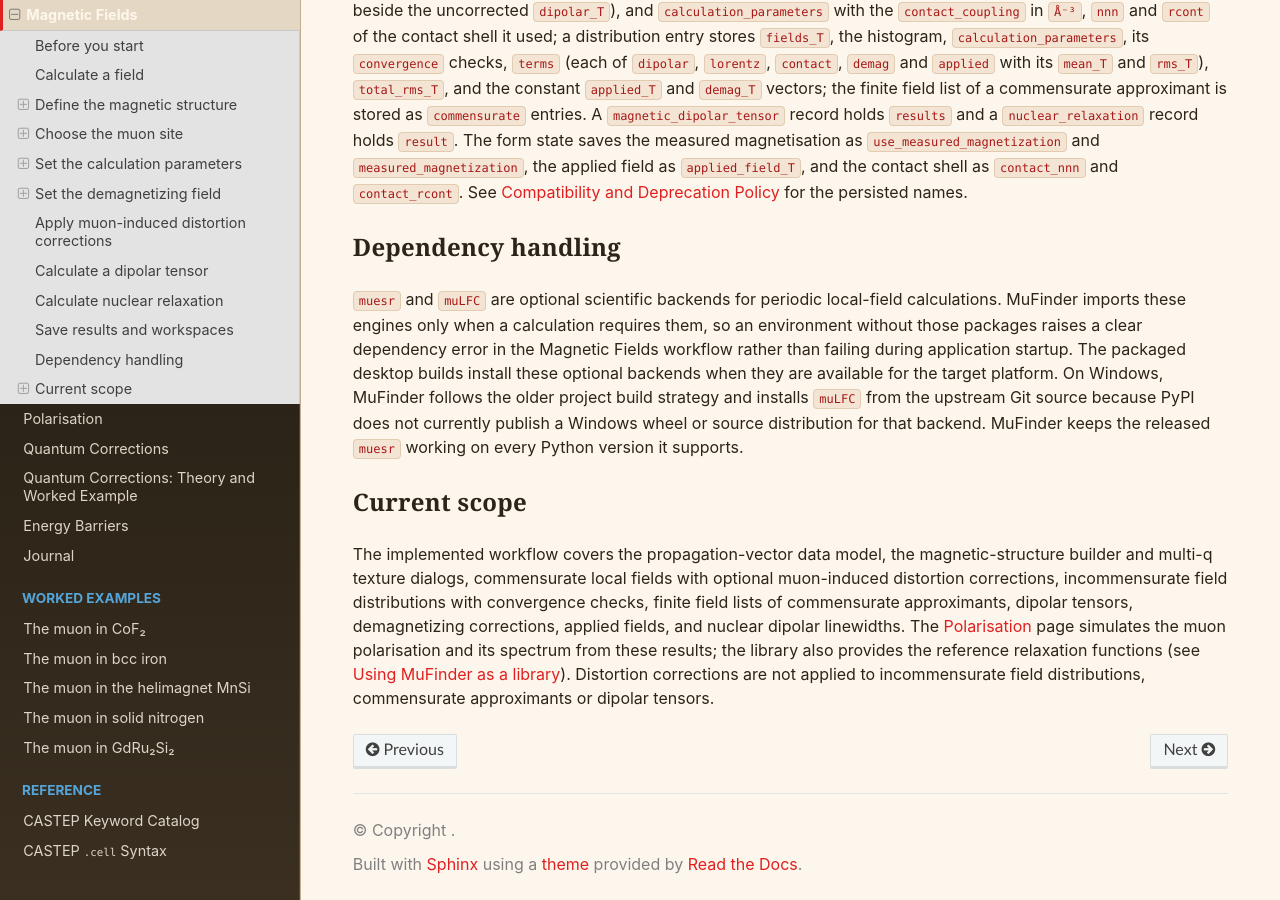
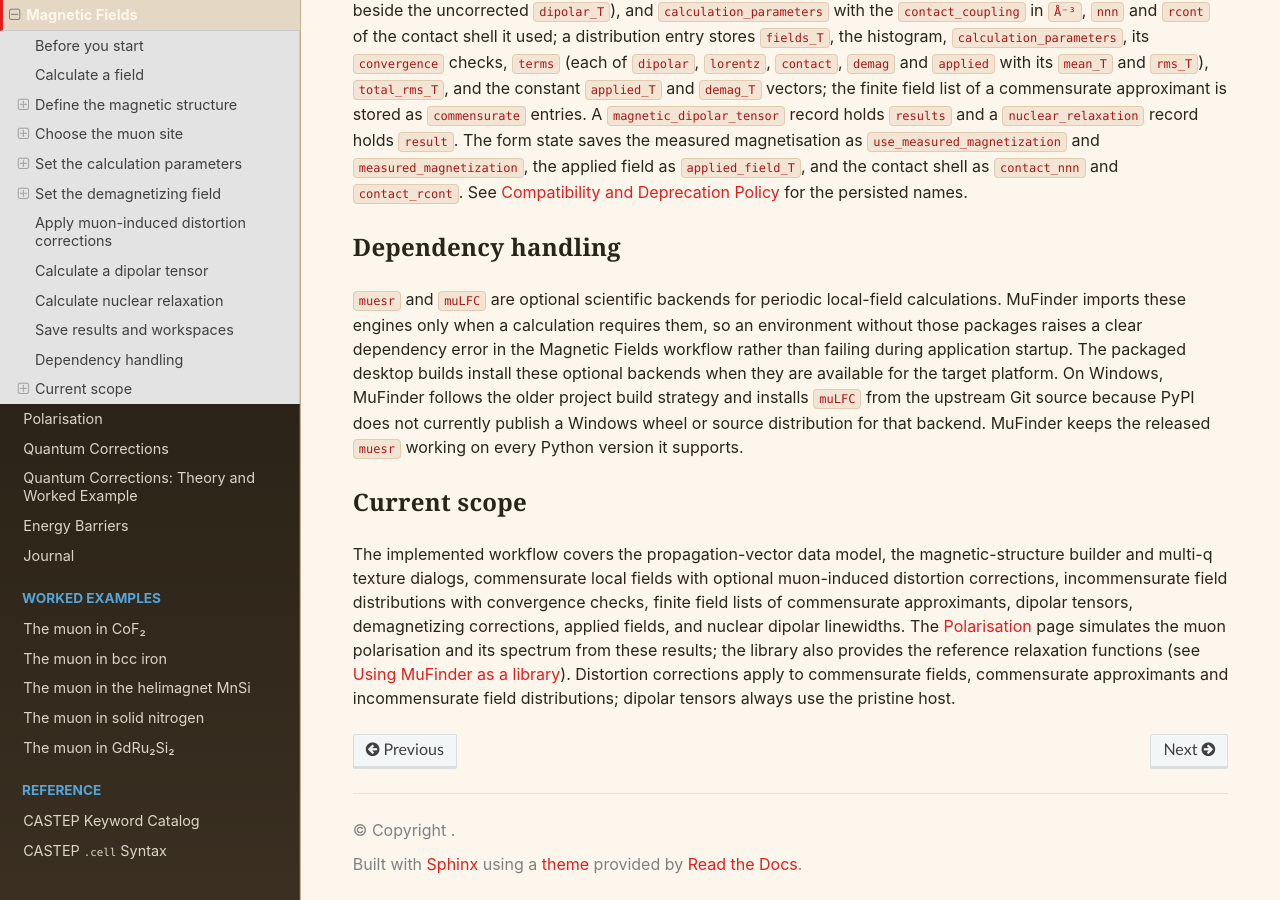
Before and after one commit to BenHuddart/mufinder, a Sphinx documentation site: the page built from docs/user_guide/magnetic_fields.rst, in a window 1280 px wide and 900 px high, scrolled down 28726 px. Built offline with Sphinx 7.4.7 and the Read the Docs theme 3.1.0, drawn with Linux system fonts in a browser that asks for light colours.

Commit message:
docs: correct Magnetic Fields scope and theory sentences (#281)
Current scope now says where distortion corrections apply, and the
theory page names the Polarisation page as the consumer of the field
distribution.

Fixes #280

Co-authored-by: Claude Opus 5.5 <noreply@anthropic.com>

```diff
--- a/docs/user_guide/magnetic_fields.rst
+++ b/docs/user_guide/magnetic_fields.rst
@@ -1426,9 +1426,9 @@ approximants, dipolar tensors, demagnetizing corrections, applied fields, and
 nuclear dipolar linewidths. The :doc:`polarisation` page simulates the muon
 polarisation and its spectrum from these results; the library also provides the
 reference relaxation functions (see :doc:`/api/using_mufinder`). Distortion
-corrections are not applied to
-incommensurate field distributions, commensurate approximants or dipolar
-tensors.
+corrections apply to commensurate fields, commensurate approximants and
+incommensurate field distributions; dipolar tensors always use the pristine
+host.
 
 .. toctree::
    :hidden:
--- a/docs/user_guide/magnetic_fields_theory.rst
+++ b/docs/user_guide/magnetic_fields_theory.rst
@@ -71,8 +71,9 @@ different magnetic cell.
 
 For incommensurate structures, a single muon site generally samples a
 distribution of local fields rather than one finite set of symmetry-equivalent
-values. MuFinder calculates the field distribution itself and stops there; it
-does not currently simulate spectra from that distribution.
+values. MuFinder calculates that field distribution, and the
+:doc:`polarisation` page takes it as the input for simulating the muon
+polarisation and its spectrum.
 
 Before calling ``muesr`` for an incommensurate distribution, MuFinder checks the
 atom-resolved complex Fourier coefficients. The fast ``muLFC`` incommensurate
```
